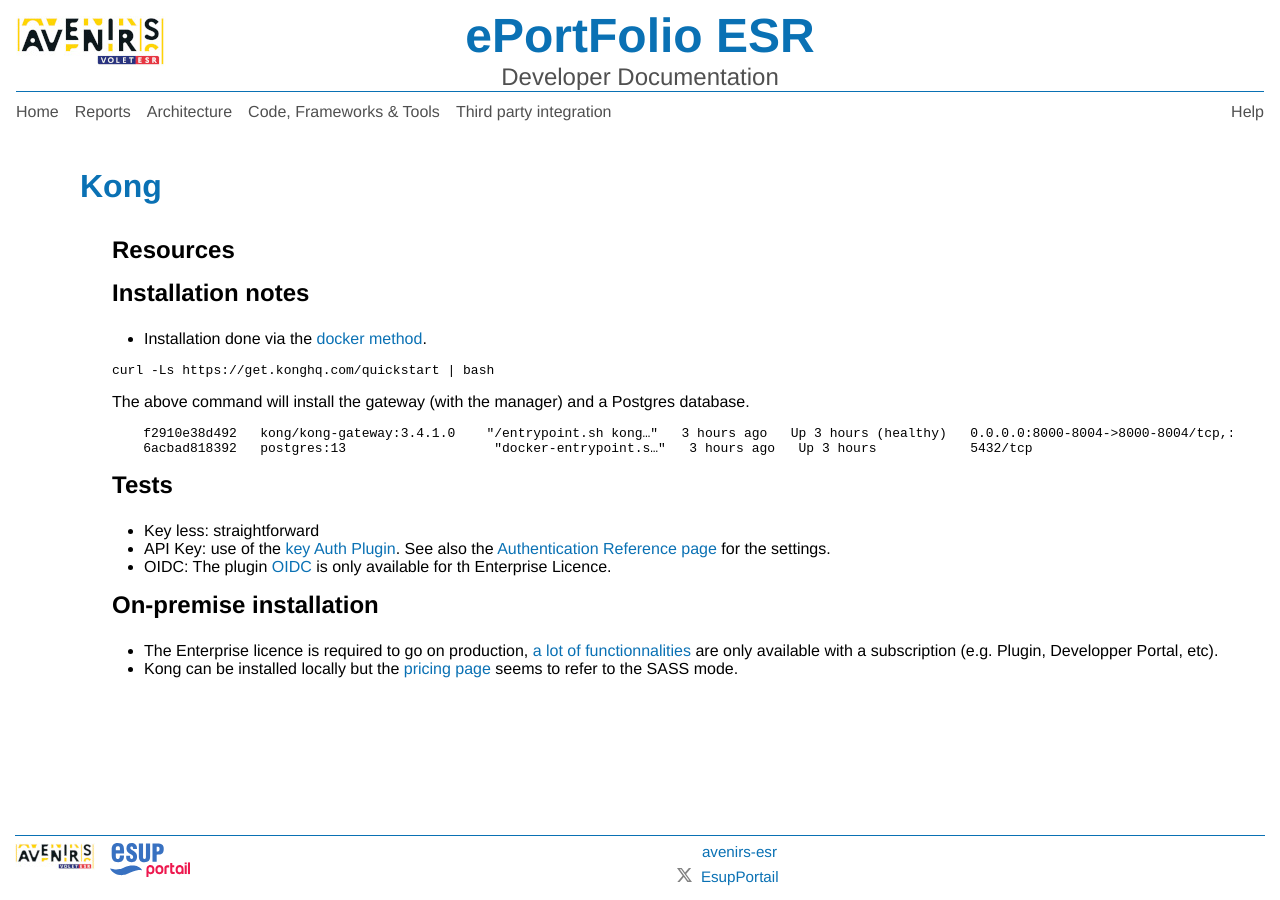
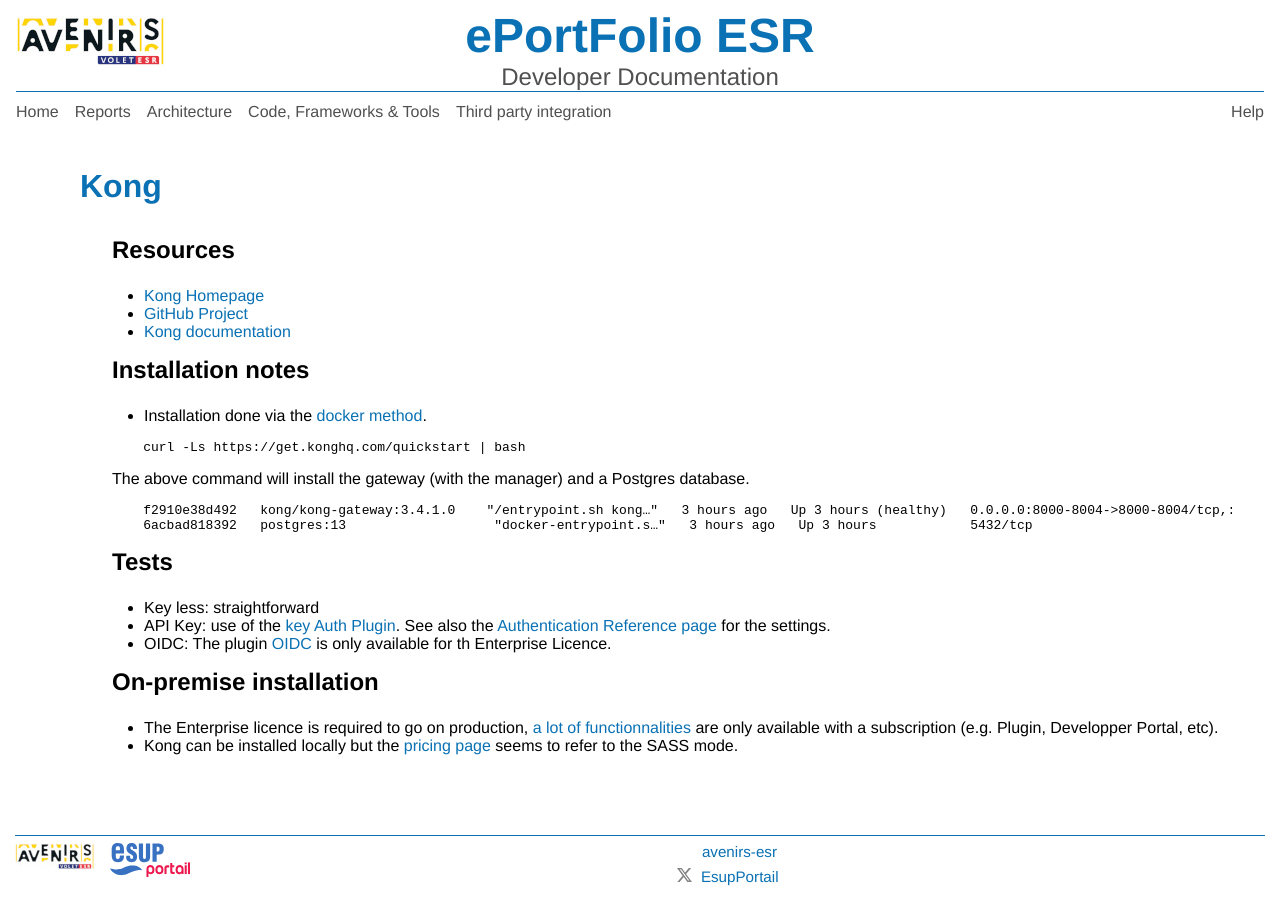
Before and after one commit to giraudin/dev-doc, a Jekyll site: the page built from pages/code-frameworks-tools/apim-kong.markdown, in a window 1280 px wide. Built offline with Jekyll 4.4.1, drawn with Linux system fonts in a browser that asks for light colours.

Commit message:
docs: missing resources links

```diff
--- a/pages/code-frameworks-tools/apim-kong.markdown
+++ b/pages/code-frameworks-tools/apim-kong.markdown
@@ -7,13 +7,16 @@ permalink: /apim-kong/
 
 ## Resources
 
+- [Kong Homepage](https://konghq.com/){:target="_blank"}
+- [GitHub Project](https://github.com/Kong/kong){:target="_blank"}
+- [Kong documentation](https://docs.konghq.com/){:target="_blank"}
 
 
 ## Installation notes
 * Installation done via the [docker method](https://docs.konghq.com/gateway/3.4.x/get-started/){:target="_blank"}.
 
 <pre>
-curl -Ls https://get.konghq.com/quickstart | bash
+    curl -Ls https://get.konghq.com/quickstart | bash
 </pre>
 
 The above command will install the gateway (with the manager)  and a Postgres database.
```
